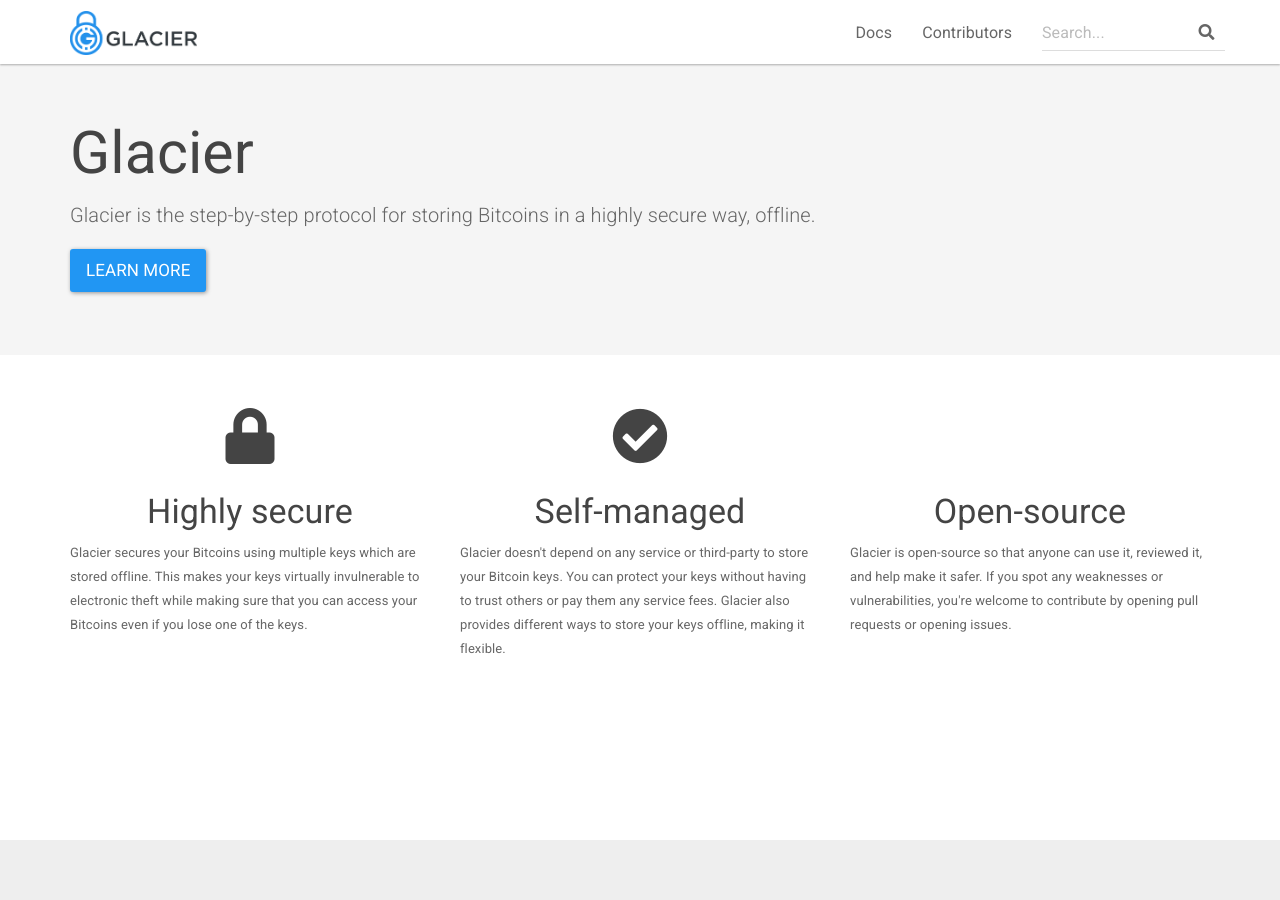
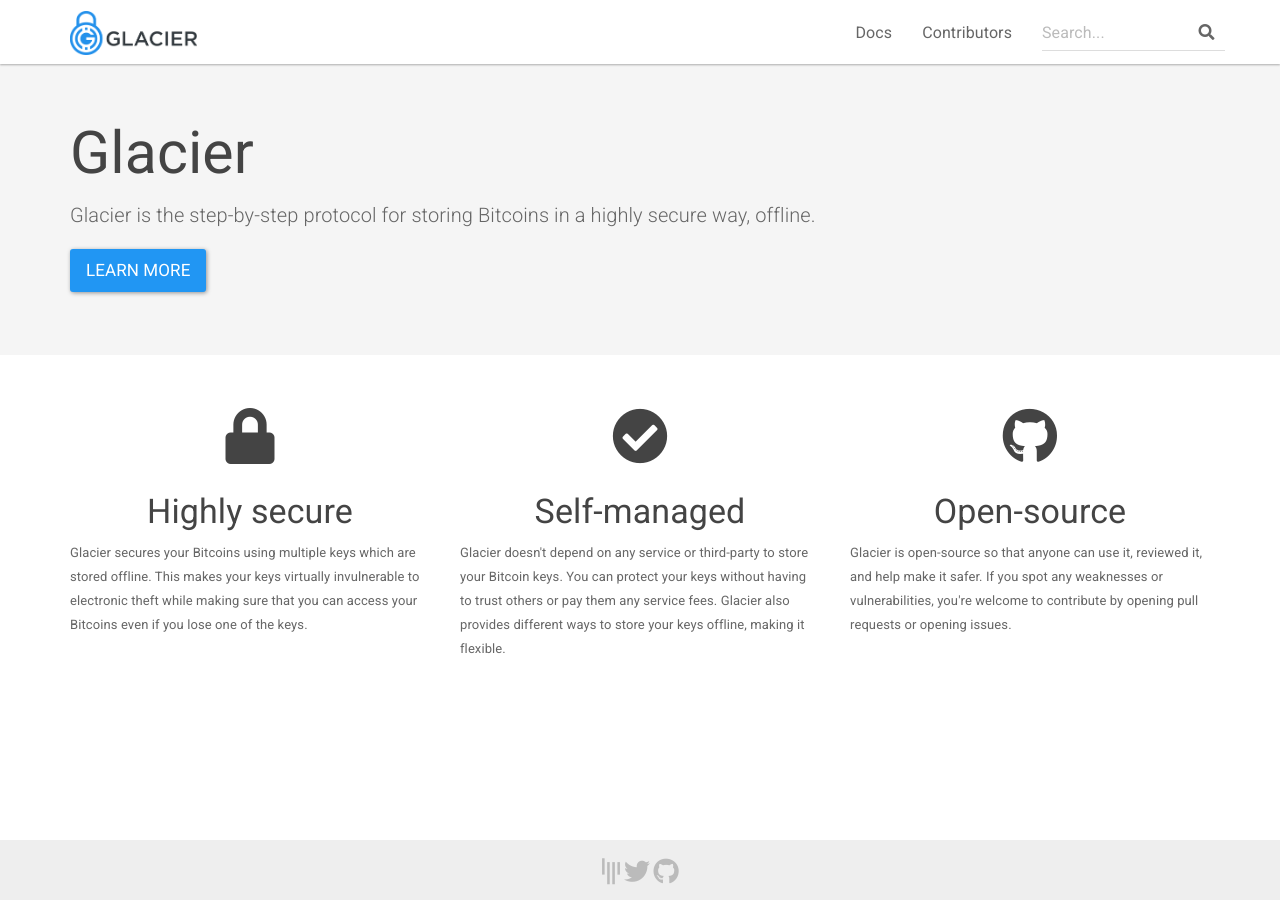
Before and after one commit to bitcoinhodler/glacier, a Jekyll site: the page built from docs/index.html, in a window 1280 px wide. Built offline with Jekyll 4.4.1, drawn with Linux system fonts in a browser that asks for light colours; nearby versions of some CDN libraries.

Commit message:
Update footer with link to Gitter

```diff
--- a/docs/_includes/footer.html
+++ b/docs/_includes/footer.html
@@ -1,6 +1,7 @@
 <footer class="footer">
   <p class="text-center">
-    <a href="{{site.twitter_address}}" target="_blank" class="text-muted"><i class="fa fa-twitter fa-2x" aria-hidden="true"></i></a>
-    <a href="{{site.git_address}}"  target="_blank" class="text-muted"><i class="fa fa-github fa-2x" aria-hidden="true"></i></a>
+    <a href="{{site.gitter_address}}" target="_blank" class="text-muted"><i class="fab fa-gitter fa-2x" aria-hidden="true"></i></a>
+    <a href="{{site.twitter_address}}" target="_blank" class="text-muted"><i class="fab fa-twitter fa-2x" aria-hidden="true"></i></a>
+    <a href="{{site.git_address}}"  target="_blank" class="text-muted"><i class="fab fa-github fa-2x" aria-hidden="true"></i></a>
   </p>
 </footer>
--- a/docs/index.html
+++ b/docs/index.html
@@ -30,7 +30,7 @@
           offline, making it flexible.</p>
     </div>
     <div class="col-sm-4">
-        <h1 class="text-center"><i class="fa fa-github" aria-hidden="true"></i></h1>
+        <h1 class="text-center"><i class="fab fa-github" aria-hidden="true"></i></h1>
         <h3 class="text-center">Open-source</h3>
         <p>Glacier is open-source so that anyone can use it, reviewed it, and help
           make it safer. If you spot any weaknesses or vulnerabilities, you're
```
